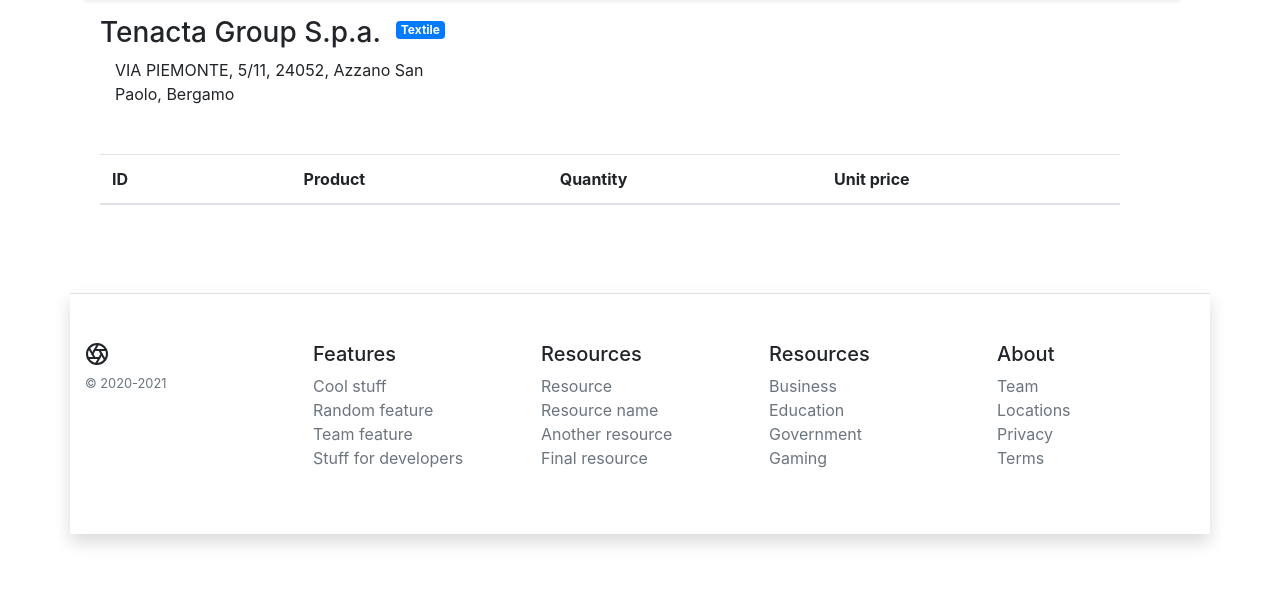
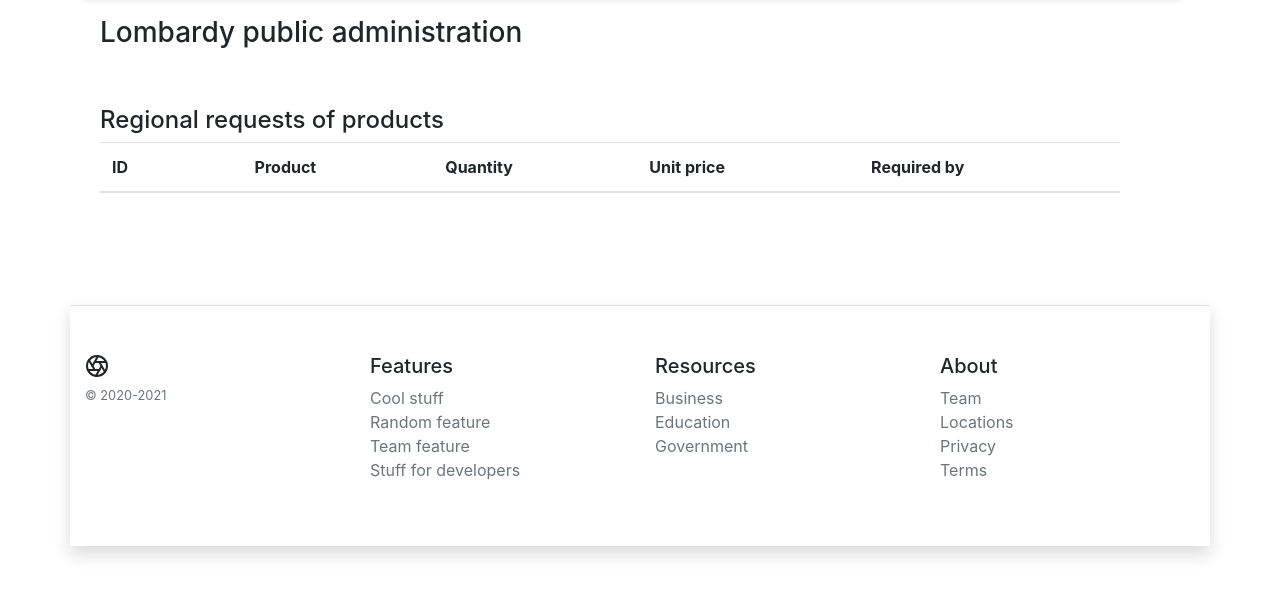
Before and after one commit to SasCezar/E-Grid, a Django app: page /administration/92/ in a window 1280 px wide. Shown: the part 73-670 px from the top of the page. Run offline with Django 3.2, Linux system fonts and the light colour scheme; data comes from the database, SQL or seed files in the repository; lists and menus that the app fills with data are empty; some libraries are stand-ins or nearby versions.

Commit message:
fixed product lable

```diff
--- a/templates/administration.html
+++ b/templates/administration.html
@@ -5,20 +5,12 @@
         <div class="row container ">
 
             <p class="text-center">
-            <h3>{{ organization.name }}</h3></p>
+            <h3>Lombardy public administration</h3>
+            </p>
 
-            <div class="col-md-4">
-                <div class="badge badge-primary">
-                    {{ organization.org_type }}
-                </div>
-            </div>
-            <div class="row container">
-                <div class="col-md-4 mb-5">
 
-                    {{ organization.address.address }}
-                </div>
-            </div>
-            <div class="row container mb-4  ">
+            <div class="row container mb-5 mt-5">
+                <h4>Regional requests of products</h4>
                 <table class="table table-hover">
                     <thead>
                     <tr>
@@ -27,17 +19,19 @@
                         <th scope="col">Product</th>
                         <th scope="col">Quantity</th>
                         <th scope="col">Unit price</th>
+                        <th scope="col">Required by</th>
                     </tr>
                     </thead>
                     <tbody>
                     {% for order in orders %}
                         <tr>
                             <th scope="row">{{ order.id }}</th>
-                            <td><a class="badge badge-pill badge-info" href="../../order/{{ order.id }}">see details</a>
+                            <td><a class="badge badge-pill badge-info" href="../../order/{{ order.id }}">order product</a>
                             </td>
                             <td> {{ order.product_id.name }} </td>
                             <td> {{ order.quantity }}</td>
                             <td> {{ order.unit_price }}</td>
+                            <td> {{ organization.name }}</td>
                         </tr>
                     {% endfor %}
                     </tbody>
--- a/templates/base.html
+++ b/templates/base.html
@@ -55,22 +55,14 @@
                 <li><a class="text-muted" href="#">Stuff for developers</a></li>
             </ul>
         </div>
-        <div class="col-6 col-md">
-            <h5>Resources</h5>
-            <ul class="list-unstyled text-small">
-                <li><a class="text-muted" href="#">Resource</a></li>
-                <li><a class="text-muted" href="#">Resource name</a></li>
-                <li><a class="text-muted" href="#">Another resource</a></li>
-                <li><a class="text-muted" href="#">Final resource</a></li>
-            </ul>
-        </div>
+
         <div class="col-6 col-md">
             <h5>Resources</h5>
             <ul class="list-unstyled text-small">
                 <li><a class="text-muted" href="#">Business</a></li>
                 <li><a class="text-muted" href="#">Education</a></li>
                 <li><a class="text-muted" href="#">Government</a></li>
-                <li><a class="text-muted" href="#">Gaming</a></li>
+
             </ul>
         </div>
         <div class="col-6 col-md">
--- a/templates/login.html
+++ b/templates/login.html
@@ -30,7 +30,7 @@
 
         </div>
         <div class="container py-6 ">
-            <div class="mt-6 mb-6"> To access the demo site for amministration please go
+            <div class="mt-6 mb-6"> To access the demo site for administration please go
                 <a href={% url "administration" 4 %}>here</a>
             </div>
         </div>
```
